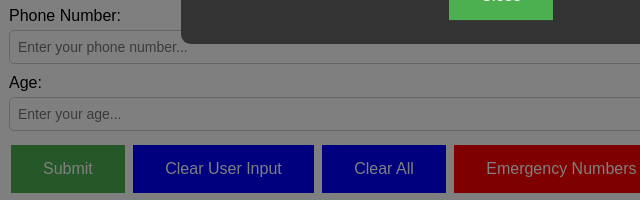
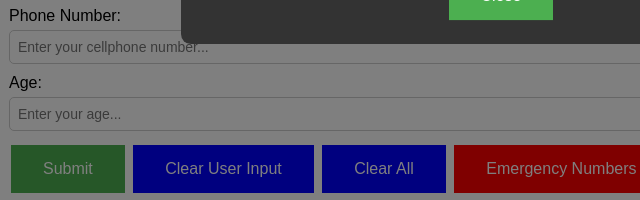
Before and after one commit to mosesmm/chatbot, a plain HTML site: page index.html in a window 1280 px wide. Shown: the part 494-694 px from the top of the page, 139-779 px from the left. Drawn offline with Linux system fonts and the light colour scheme.

Commit message:
Update index.html

```diff
--- a/index.html
+++ b/index.html
@@ -27,7 +27,7 @@
     </div>
     <div class="input-group">
       <label for="phone-input">Phone Number:</label>
-      <input type="tel" id="phone-input" placeholder="Enter your phone number...">
+      <input type="tel" id="phone-input" placeholder="Enter your cellphone number...">
     </div>
     <div class="input-group">
       <label for="age-input">Age:</label>
```
